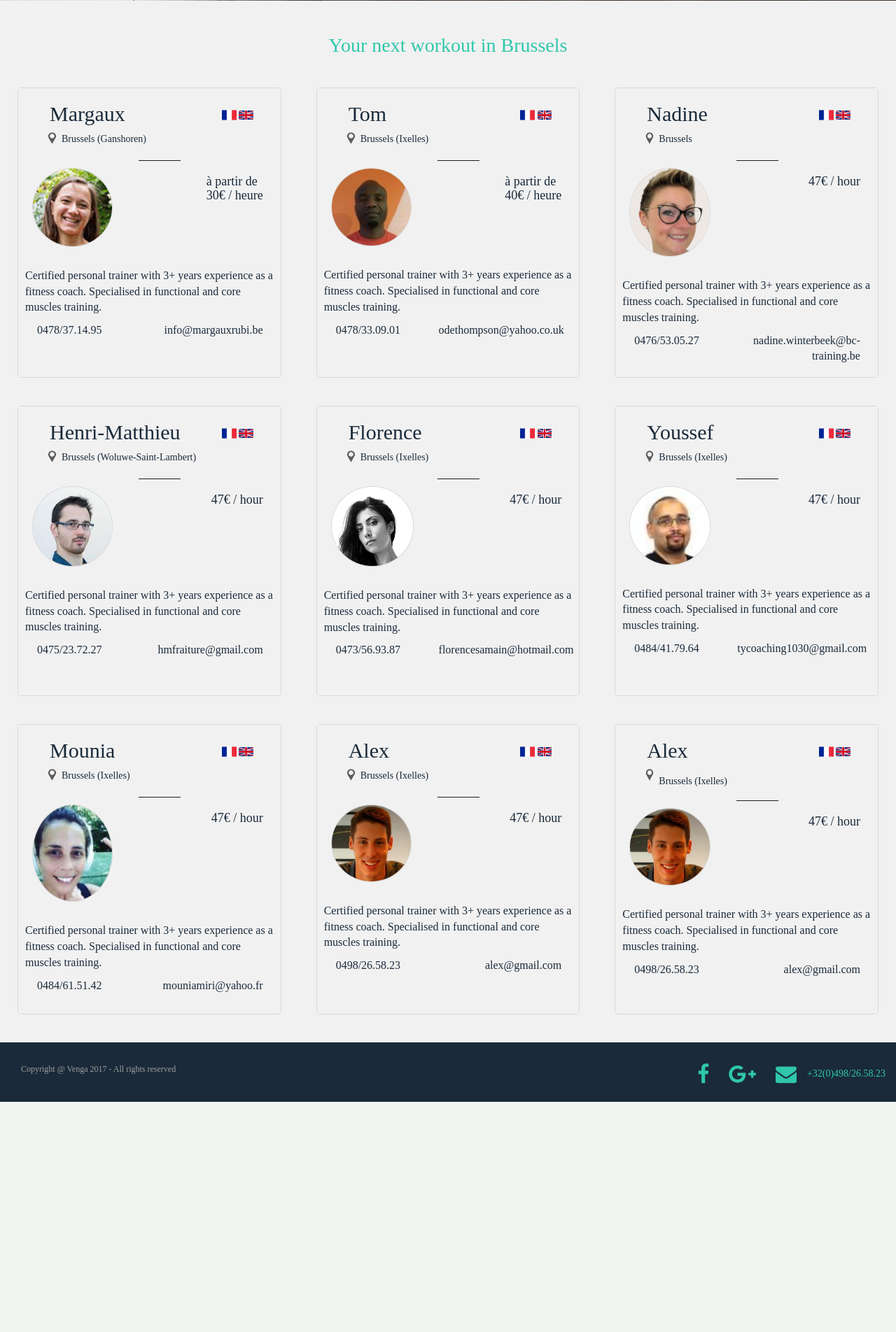
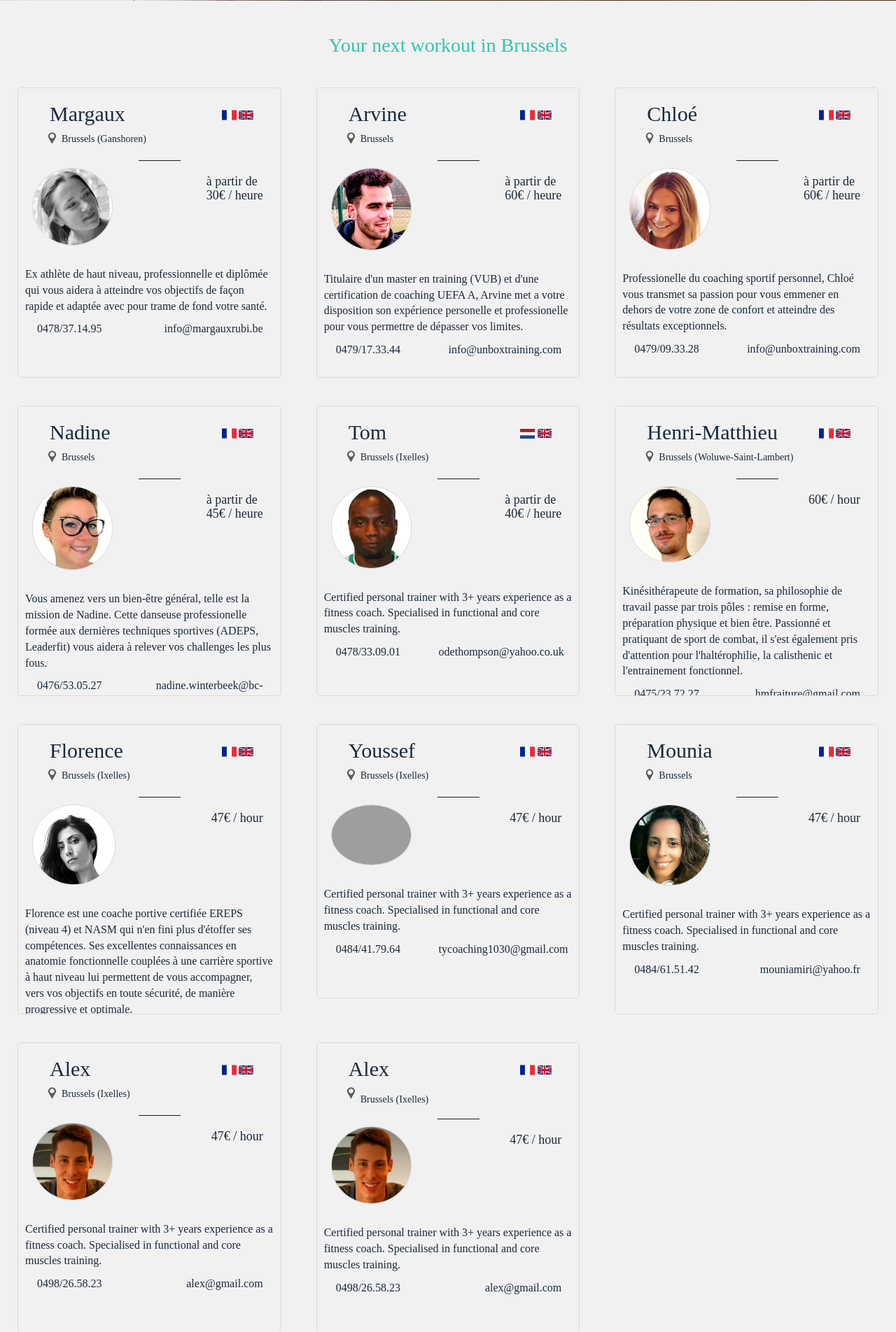
Before and after one commit to AlexTombeur/Venga, a Rails app: page /trainers in a window 1280 px wide. Shown: the part 649-2553 px from the top of the page at 70% size. Before the commit the page ends 2224 px from the top, so only its background shows below. Run offline with Rails 7, Linux system fonts and the light colour scheme; style sheets or scripts are compiled from the project's sources; some libraries are stand-ins or nearby versions; grey boxes are pictures that could not be loaded.

Commit message:
making the trainers' profiles

```diff
--- a/app/views/pages/trainers.html.erb
+++ b/app/views/pages/trainers.html.erb
@@ -38,7 +38,7 @@
           </div>
 
             <div class="price list-inline">
-              <%= image_tag("margauxrubi.jpg", :alt => "rss feed", :height => "103%", :width => "35%", class: "picture") %>
+              <%= image_tag("marg.png", :alt => "rss feed", :height => "103%", :width => "35%", class: "picture") %>
               <h4>
               à partir de<br>
               30€ / heure
@@ -46,7 +46,7 @@
             </div>
 
           <div class="card-description">
-            <p>Certified personal trainer with 3+ years experience as a fitness coach. Specialised in functional and core muscles training. </p>
+            <p>Ex athlète de haut niveau, professionnelle et diplômée qui vous aidera à atteindre vos objectifs de façon rapide et adaptée avec pour trame de fond votre santé. </p>
             <div class="contact row">
               <div class="col-md-5 col-sm-12 col-xs-12"><p>0478/37.14.95</p></div>
              <div class="col-md-7 col-sm-12 col-xs-12 text-right"><p>info@margauxrubi.be</p></div>
@@ -58,7 +58,7 @@
         <div class="card">
           <div class="card-category">
             <div class="line1 row">
-              <div class="col-md-9 col-sm-9 col-xs-9"><h2>Tom</h2></div>
+              <div class="col-md-9 col-sm-9 col-xs-9"><h2>Arvine</h2></div>
               <div class="col-md-3 col-sm-3 col-xs-3 flags">
                 <%= image_tag("fr.png", :alt => "rss feed", :height => "40%", :width => "40%", class: "") %>
                 <%= image_tag("en.png", :alt => "rss feed", :height => "40%", :width => "40%", class: "") %>
@@ -66,24 +66,59 @@
             </div>
             <div class="list-inline row">
               <%= image_tag("location.png", :alt => "rss feed", :height => "5%", :width => "5%", class: "location") %>
-              <p>Brussels (Ixelles)</p>
+              <p>Brussels</p>
             </div>
             <hr class="hr--small">
           </div>
 
             <div class="price list-inline">
-              <%= image_tag("tom.png", :alt => "rss feed", :height => "103%", :width => "35%", class: "picture") %>
+              <%= image_tag("Arv.png", :alt => "rss feed", :height => "103%", :width => "35%", class: "picture") %>
               <h4>
                 à partir de<br>
-                40€ / heure
+                60€ / heure
               </h4>
             </div>
 
           <div class="card-description">
-            <p>Certified personal trainer with 3+ years experience as a fitness coach. Specialised in functional and core muscles training. </p>
+            <p>Titulaire d'un master en training (VUB) et d'une certification de coaching UEFA A, Arvine met a votre disposition son expérience personelle et professionelle pour vous permettre de dépasser vos limites. </p>
             <div class="contact row">
-              <div class="col-md-5 col-sm-12 col-xs-12"><p>0478/33.09.01</p></div>
-              <div class="col-md-7 col-sm-12 col-xs-12 text-right"><p>odethompson@yahoo.co.uk</p></div>
+              <div class="col-md-5 col-sm-12 col-xs-12"><p>0479/17.33.44</p></div>
+              <div class="col-md-7 col-sm-12 col-xs-12 text-right"><p>info@unboxtraining.com</p></div>
+            </div>
+          </div>
+        </div>
+      </div>
+
+      <div class="col-md-4 col-sm-4 col-xs-12">
+        <div class="card">
+          <div class="card-category">
+            <div class="line1 row">
+              <div class="col-md-9 col-sm-9 col-xs-9"><h2>Chloé</h2></div>
+              <div class="col-md-3 col-sm-3 col-xs-3 flags">
+                <%= image_tag("fr.png", :alt => "rss feed", :height => "40%", :width => "40%", class: "") %>
+                <%= image_tag("en.png", :alt => "rss feed", :height => "40%", :width => "40%", class: "") %>
+              </div>
+            </div>
+            <div class="list-inline">
+              <%= image_tag("location.png", :alt => "rss feed", :height => "5%", :width => "5%", class: "location") %>
+              <p>Brussels</p>
+            </div>
+            <hr class="hr--small">
+          </div>
+
+            <div class="price list-inline">
+              <%= image_tag("chloe.png", :alt => "rss feed", :height => "103%", :width => "35%", class: "picture") %>
+              <h4>
+                à partir de<br>
+                60€ / heure
+              </h4>
+            </div>
+
+          <div class="card-description">
+            <p>Professionelle du coaching sportif personnel, Chloé vous transmet sa passion pour vous emmener en dehors de votre zone de confort et atteindre des résultats exceptionnels. </p>
+            <div class="contact row">
+              <div class="col-md-5 col-sm-12 col-xs-12"><p>0479/09.33.28 </p></div>
+              <div class="col-md-7 col-sm-12 col-xs-12 text-right"><p>info@unboxtraining.com </p></div>
             </div>
           </div>
         </div>
@@ -107,15 +142,53 @@
           </div>
 
             <div class="price list-inline">
-              <%= image_tag("Nadine.jpg", :alt => "rss feed", :height => "103%", :width => "35%", class: "picture") %>
-              <h4>47€ / hour</h4>
+              <%= image_tag("nad.png", :alt => "rss feed", :height => "103%", :width => "35%", class: "picture") %>
+              <h4>
+                à partir de<br>
+                45€ / heure
+              </h4>
+            </div>
+
+          <div class="card-description">
+            <p>Vous amenez vers un bien-être général, telle est la mission de Nadine. Cette danseuse professionelle formée aux dernières techniques sportives (ADEPS, Leaderfit) vous aidera à relever vos challenges les plus fous. </p>
+            <div class="contact row">
+              <div class="col-md-5 col-sm-12 col-xs-12"><p>0476/53.05.27 </p></div>
+              <div class="col-md-7 col-sm-12 col-xs-12 text-right"><p>nadine.winterbeek@bc-training.be</p></div>
+            </div>
+          </div>
+        </div>
+      </div>
+
+      <div class="col-md-4 col-sm-4 col-xs-12">
+        <div class="card">
+          <div class="card-category">
+            <div class="line1 row">
+              <div class="col-md-9 col-sm-9 col-xs-9"><h2>Tom</h2></div>
+              <div class="col-md-3 col-sm-3 col-xs-3 flags">
+                <%= image_tag("fl.png", :alt => "rss feed", :height => "40%", :width => "40%", class: "") %>
+                <%= image_tag("en.png", :alt => "rss feed", :height => "40%", :width => "40%", class: "") %>
+              </div>
+            </div>
+            <div class="list-inline row">
+              <%= image_tag("location.png", :alt => "rss feed", :height => "5%", :width => "5%", class: "location") %>
+              <p>Brussels (Ixelles)</p>
+            </div>
+            <hr class="hr--small">
+          </div>
+
+            <div class="price list-inline">
+              <%= image_tag("ode.gif", :alt => "rss feed", :height => "103%", :width => "35%", class: "picture") %>
+              <h4>
+                à partir de<br>
+                40€ / heure
+              </h4>
             </div>
 
           <div class="card-description">
             <p>Certified personal trainer with 3+ years experience as a fitness coach. Specialised in functional and core muscles training. </p>
             <div class="contact row">
-              <div class="col-md-5 col-sm-12 col-xs-12"><p>0476/53.05.27 </p></div>
-              <div class="col-md-7 col-sm-12 col-xs-12 text-right"><p>nadine.winterbeek@bc-training.be</p></div>
+              <div class="col-md-5 col-sm-12 col-xs-12"><p>0478/33.09.01</p></div>
+              <div class="col-md-7 col-sm-12 col-xs-12 text-right"><p>odethompson@yahoo.co.uk</p></div>
             </div>
           </div>
         </div>
@@ -139,12 +212,12 @@
           </div>
 
             <div class="price list-inline">
-              <%= image_tag("hmf.jpg", :alt => "rss feed", :height => "103%", :width => "35%", class: "picture") %>
-              <h4>47€ / hour</h4>
+              <%= image_tag("mat.png", :alt => "rss feed", :height => "103%", :width => "35%", class: "picture") %>
+              <h4>60€ / hour</h4>
             </div>
 
           <div class="card-description">
-            <p>Certified personal trainer with 3+ years experience as a fitness coach. Specialised in functional and core muscles training. </p>
+            <p>Kinésithérapeute de formation, sa philosophie de travail passe par trois pôles : remise en forme, préparation physique et bien être. Passionné et pratiquant de sport de combat, il s'est également pris d'attention pour l'haltérophilie, la calisthenic et l'entrainement fonctionnel. </p>
             <div class="contact row">
               <div class="col-md-5 col-sm-12 col-xs-12"><p>0475/23.72.27 </p></div>
               <div class="col-md-7 col-sm-12 col-xs-12 text-right"><p>hmfraiture@gmail.com</p></div>
@@ -176,7 +249,7 @@
             </div>
 
           <div class="card-description">
-            <p>Certified personal trainer with 3+ years experience as a fitness coach. Specialised in functional and core muscles training. </p>
+            <p>Florence est une coache portive certifiée EREPS (niveau 4) et NASM qui n'en fini plus d'étoffer ses compétences. Ses excellentes connaissances en anatomie fonctionnelle couplées à une carrière sportive à haut niveau lui permettent de vous accompagner, vers vos objectifs en toute sécurité, de manière progressive et optimale. </p>
             <div class="contact row">
               <div class="col-md-5 col-sm-12 col-xs-12"><p>0473/56.93.87</p></div>
               <div class="col-md-7 col-sm-12 col-xs-12 text-right"><p>florencesamain@hotmail.com</p></div>
@@ -229,13 +302,13 @@
             </div>
             <div class="list-inline">
               <%= image_tag("location.png", :alt => "rss feed", :height => "5%", :width => "5%", class: "location") %>
-              <p>Brussels (Ixelles)</p>
+              <p>Brussels</p>
             </div>
             <hr class="hr--small">
           </div>
 
             <div class="price list-inline">
-              <%= image_tag("mounia.jpg", :alt => "rss feed", :height => "103%", :width => "35%", class: "picture") %>
+              <%= image_tag("moun.png", :alt => "rss feed", :height => "103%", :width => "35%", class: "picture") %>
               <h4>47€ / hour</h4>
             </div>
 
```
Also changed, not shown: app/assets/images/Arv.png (added), app/assets/images/Nadine.jpg (deleted), app/assets/images/arvine1.png (added), app/assets/images/chloe.png (added), app/assets/images/florence.png, app/assets/images/hmf.jpg (deleted), app/assets/images/marg.png (added), app/assets/images/mat.png (added), app/assets/images/moun.png (added), app/assets/images/nad.png (added), app/assets/images/ode.gif (added), app/assets/images/youssef.jpg (deleted).
